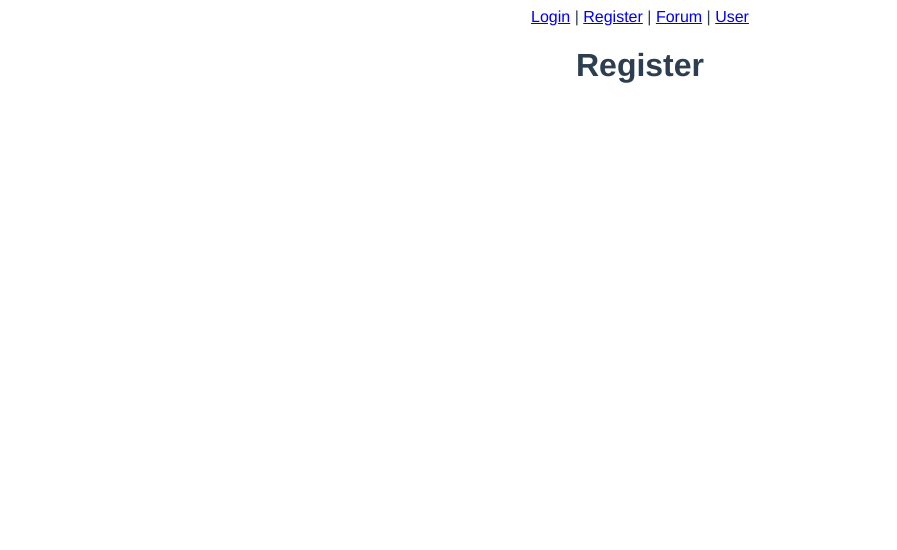
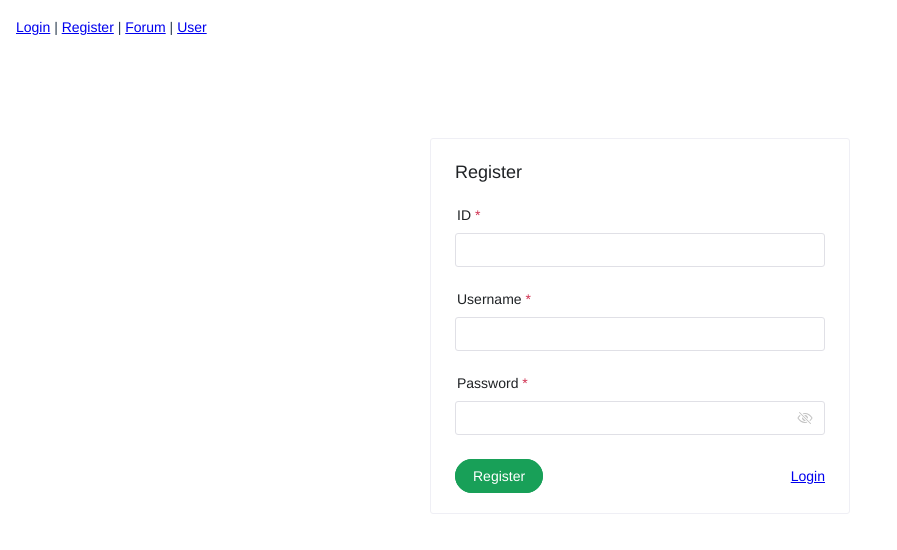
Before and after one commit to stephridnell/cloud-computing-assigment1, a Vue app in the folder client/: page /register in a window 1280 px wide. Shown: the top 550 px of the page, without its empty margins (0-897 px from the left). Built offline with nearby package versions, Linux system fonts and the light colour scheme.

Commit message:
Added login and register forms

```diff
--- a/client/src/App.vue
+++ b/client/src/App.vue
@@ -22,7 +22,7 @@ export default defineComponent({
   font-family: Avenir, Helvetica, Arial, sans-serif;
   -webkit-font-smoothing: antialiased;
   -moz-osx-font-smoothing: grayscale;
-  text-align: center;
   color: #2c3e50;
+  padding: 1rem;
 }
 </style>
--- a/client/src/views/Login.vue
+++ b/client/src/views/Login.vue
@@ -1,13 +1,116 @@
 <template>
-  <div class="login">
-    <h1>Login</h1>
-  </div>
+  <n-card title="Login">
+    <n-form ref="formRef" :model="model" :rules="rules">
+      <n-form-item path="id" label="ID">
+        <n-input
+          v-model:value="model.id"
+          @keydown.enter.prevent
+          placeholder=""
+        />
+      </n-form-item>
+      <n-form-item path="password" label="Password">
+        <n-input
+          type="password"
+          v-model:value="model.password"
+          show-password-on="click"
+          placeholder=""
+        />
+      </n-form-item>
+      <n-row :gutter="[0, 24]">
+        <n-col :span="24">
+          <div
+            style="
+              display: flex;
+              justify-content: space-between;
+              align-items: center;
+            "
+          >
+            <n-button round type="primary" @click="handleValidateButtonClick">
+              Login
+            </n-button>
+            <router-link to="/register">Register</router-link>
+          </div>
+        </n-col>
+      </n-row>
+    </n-form>
+  </n-card>
 </template>
 
 <script lang="ts">
-import { defineComponent } from 'vue'
+import { defineComponent, ref } from 'vue'
+import {
+  FormInst,
+  FormItemInst,
+  FormRules,
+  NForm,
+  NFormItem,
+  NInput,
+  NRow,
+  NCol,
+  NCard,
+  NButton
+} from 'naive-ui'
+
+interface ModelType {
+  id: string
+  password: string
+}
 
 export default defineComponent({
-  name: 'LoginView'
+  name: 'LoginView',
+  components: {
+    NForm,
+    NFormItem,
+    NInput,
+    NRow,
+    NCol,
+    NButton,
+    NCard
+  },
+  setup: () => {
+    const formRef = ref<FormInst | null>(null)
+    const rPasswordFormItemRef = ref<FormItemInst | null>(null)
+    const modelRef = ref<ModelType>({
+      id: '',
+      password: ''
+    })
+    const rules: FormRules = {
+      id: [
+        {
+          required: true,
+          message: 'ID is required'
+        }
+      ],
+      password: [
+        {
+          required: true,
+          message: 'Password is required'
+        }
+      ]
+    }
+    return {
+      formRef,
+      rPasswordFormItemRef,
+      model: modelRef,
+      rules,
+      handleValidateButtonClick: async (e: MouseEvent) => {
+        e.preventDefault()
+        try {
+          await formRef.value?.validate()
+          // submit
+        } catch (err) {
+          // do nothing, .validate() handles the form error messages
+          // i just dont want unresolved promise errors showing up in console
+        }
+      }
+    }
+  }
 })
 </script>
+<style scoped>
+.n-card {
+  max-width: 420px;
+  margin: 0 auto;
+  margin-top: 100px;
+}
+</style>
--- a/client/src/views/Register.vue
+++ b/client/src/views/Register.vue
@@ -1,13 +1,131 @@
 <template>
-  <div class="register">
-    <h1>Register</h1>
-  </div>
+  <n-card title="Register">
+    <n-form ref="formRef" :model="model" :rules="rules">
+      <n-form-item path="id" label="ID">
+        <n-input
+          v-model:value="model.id"
+          @keydown.enter.prevent
+          placeholder=""
+        />
+      </n-form-item>
+      <n-form-item path="username" label="Username">
+        <n-input
+          v-model:value="model.username"
+          @keydown.enter.prevent
+          placeholder=""
+        />
+      </n-form-item>
+      <n-form-item path="password" label="Password">
+        <n-input
+          type="password"
+          v-model:value="model.password"
+          show-password-on="click"
+          placeholder=""
+        />
+      </n-form-item>
+      <n-row :gutter="[0, 24]">
+        <n-col :span="24">
+          <div
+            style="
+              display: flex;
+              justify-content: space-between;
+              align-items: center;
+            "
+          >
+            <n-button round type="primary" @click="handleValidateButtonClick">
+              Register
+            </n-button>
+            <router-link to="/login">Login</router-link>
+          </div>
+        </n-col>
+      </n-row>
+    </n-form>
+  </n-card>
 </template>
 
 <script lang="ts">
-import { defineComponent } from 'vue'
+import { defineComponent, ref } from 'vue'
+import {
+  FormInst,
+  FormItemInst,
+  FormRules,
+  NForm,
+  NFormItem,
+  NInput,
+  NRow,
+  NCol,
+  NCard,
+  NButton
+} from 'naive-ui'
+
+interface ModelType {
+  id: string
+  username: string
+  password: string
+}
 
 export default defineComponent({
-  name: 'RegisterView'
+  name: 'RegisterView',
+  components: {
+    NForm,
+    NFormItem,
+    NInput,
+    NRow,
+    NCol,
+    NButton,
+    NCard
+  },
+  setup: () => {
+    const formRef = ref<FormInst | null>(null)
+    const rPasswordFormItemRef = ref<FormItemInst | null>(null)
+    const modelRef = ref<ModelType>({
+      id: '',
+      username: '',
+      password: ''
+    })
+    const rules: FormRules = {
+      id: [
+        {
+          required: true,
+          message: 'ID is required'
+        }
+      ],
+      username: [
+        {
+          required: true,
+          message: 'Username is required'
+        }
+      ],
+      password: [
+        {
+          required: true,
+          message: 'Password is required'
+        }
+      ]
+    }
+    return {
+      formRef,
+      rPasswordFormItemRef,
+      model: modelRef,
+      rules,
+      handleValidateButtonClick: async (e: MouseEvent) => {
+        e.preventDefault()
+        try {
+          await formRef.value?.validate()
+          // submit
+        } catch (err) {
+          // do nothing, .validate() handles the form error messages
+          // i just dont want unresolved promise errors showing up in console
+        }
+      }
+    }
+  }
 })
 </script>
+<style scoped>
+.n-card {
+  max-width: 420px;
+  margin: 0 auto;
+  margin-top: 100px;
+}
+</style>
```
